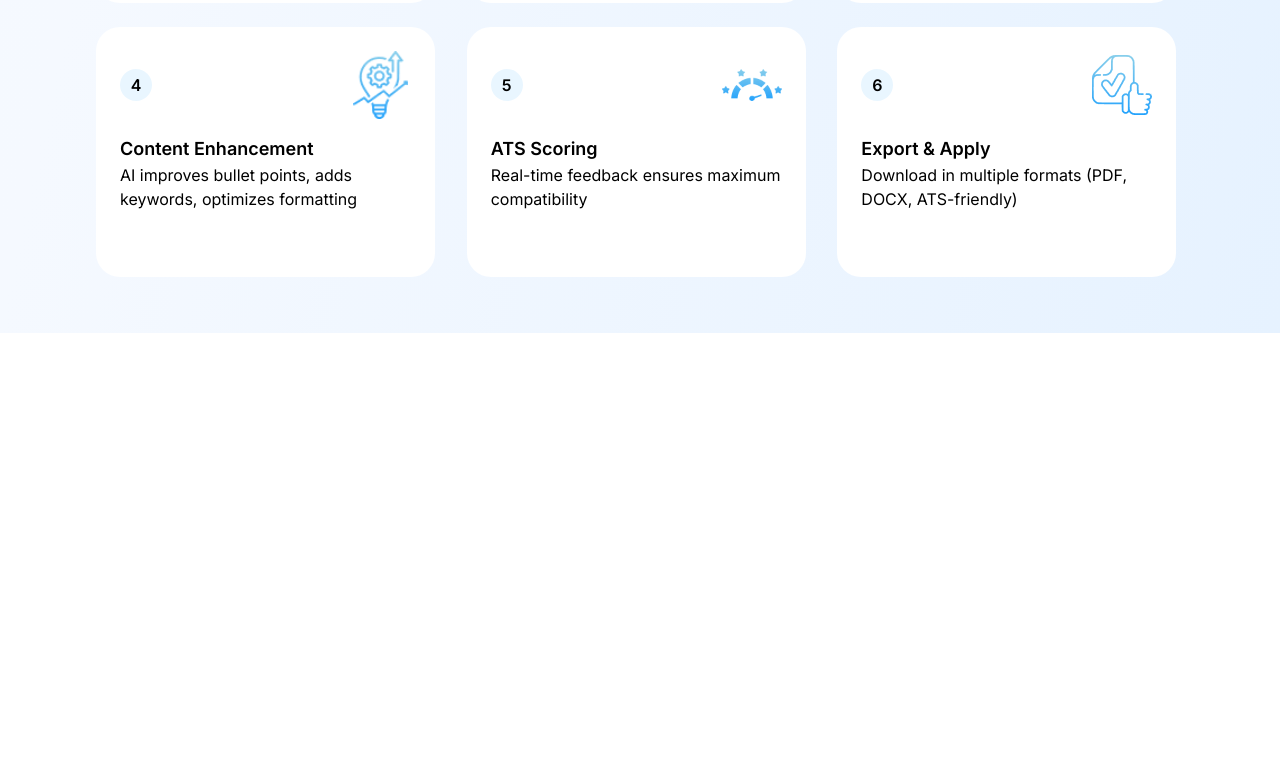
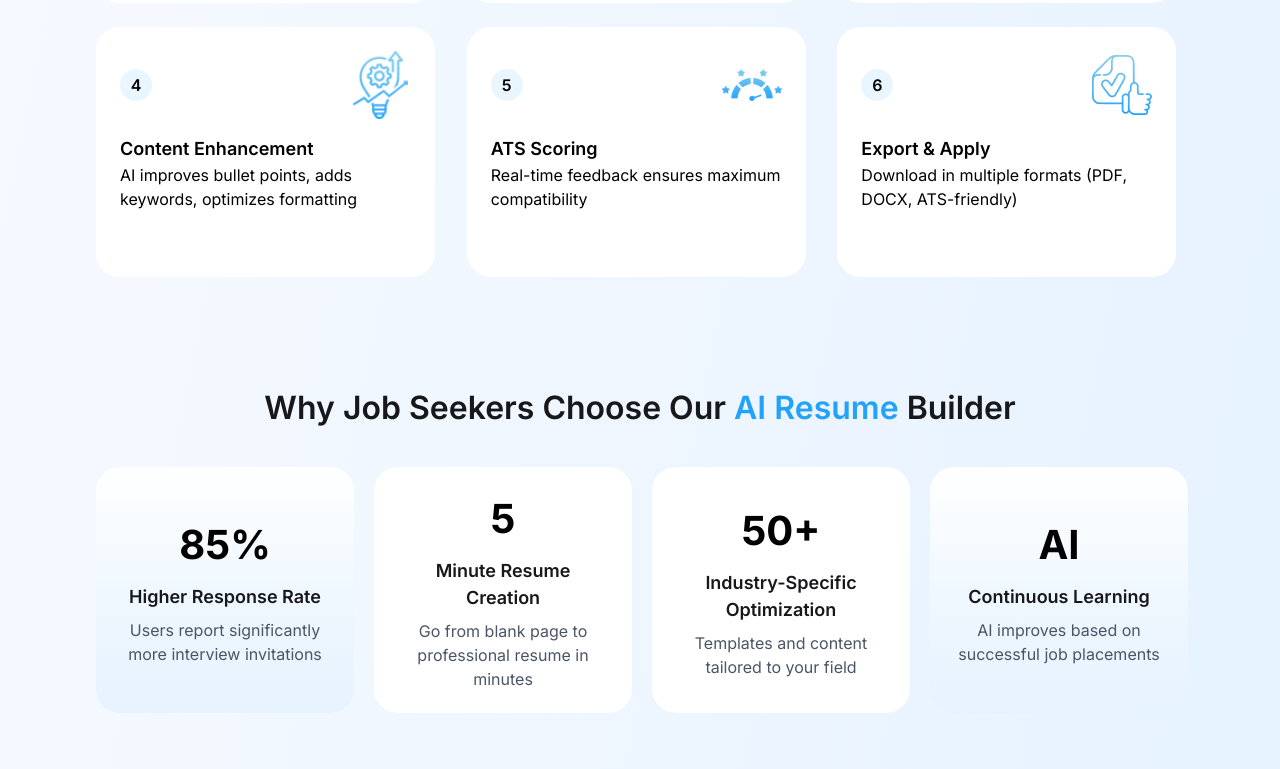
Before and after one commit to najmul19/jobmantic, a React (Vite) app: page / in a window 1280 px wide. Shown: the part 5555-6324 px from the top of the page. Before the commit the page ends 5888 px from the top, so only its background shows below. Built offline with nearby package versions, Linux system fonts and the light colour scheme.

Commit message:
complte why choos our resume builder

```diff
--- a/src/Pages/Home/Home/Home.jsx
+++ b/src/Pages/Home/Home/Home.jsx
@@ -12,6 +12,7 @@ import ContentGen from '../ContentGen';
 import ATSOptimizer from '../ATSOptimizer';
 import ResumeManager from '../ResumeManager';
 import HowToWorks from '../HowToWorks';
+import WhyChooseResumeBuilder from '../WhyChooseResumeBuilder';
 
 const Home = () => {
     return (
@@ -29,6 +30,7 @@ const Home = () => {
             <ATSOptimizer></ATSOptimizer>
             <ResumeManager></ResumeManager>
             <HowToWorks></HowToWorks>
+            <WhyChooseResumeBuilder></WhyChooseResumeBuilder>
         </div>
     );
 };
--- /dev/null
+++ b/src/Pages/Home/WhyChooseResumeBuilder.jsx
@@ -0,0 +1,60 @@
+const features = [
+  {
+    id: 1,
+    number: "85%",
+    title: "Higher Response Rate",
+    desc: "Users report significantly more interview invitations",
+  },
+  {
+    id: 2,
+    number: "5",
+    title: "Minute Resume Creation",
+    desc: "Go from blank page to professional resume in minutes",
+  },
+  {
+    id: 3,
+    number: "50+",
+    title: "Industry-Specific Optimization",
+    desc: "Templates and content tailored to your field",
+  },
+  {
+    id: 4,
+    number: "AI",
+    title: "Continuous Learning",
+    desc: "AI improves based on successful job placements",
+  },
+];
+
+const WhyChooseResumeBuilder = () => {
+  return (
+    <div className="px-4 sm:px-8 lg:px-24 py-14 text-center">
+      <h3 className="text-2xl sm:text-3xl lg:text-[32px] font-semibold mb-10">
+        Why Job Seekers Choose Our{" "}
+        <span className="text-[#23A2FC]">AI Resume</span> Builder
+      </h3>
+
+      <div className="grid grid-cols-1 sm:grid-cols-2 lg:grid-cols-4 gap-6">
+        {features.map((item, index) => (
+          <div
+            key={item.id}
+            className={`rounded-[24px] px-6 py-8 flex flex-col items-center justify-center text-center
+              ${
+                index === 0 || index === features.length - 1
+                  ? "bg-gradient-to-b from-white via-[#F0F8FF] to-[#E6F2FF]"
+                  : "bg-white"
+              }`}
+            style={{ width: "258px", height: "246px" }}
+          >
+            <h2 className="text-[32px] sm:text-[40px] font-bold text-[#000000]">
+              {item.number}
+            </h2>
+            <h4 className="text-[18px] font-semibold mt-2">{item.title}</h4>
+            <p className="text-gray-600 text-[16px] mt-2">{item.desc}</p>
+          </div>
+        ))}
+      </div>
+    </div>
+  );
+};
+
+export default WhyChooseResumeBuilder;
```
Also changed, not shown: 1 other file (tests, documents, lock files or other folders).
